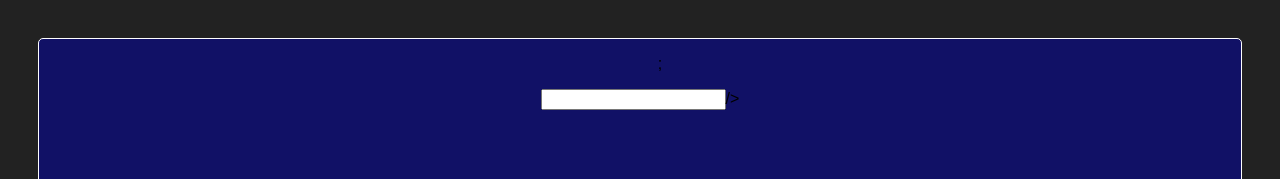
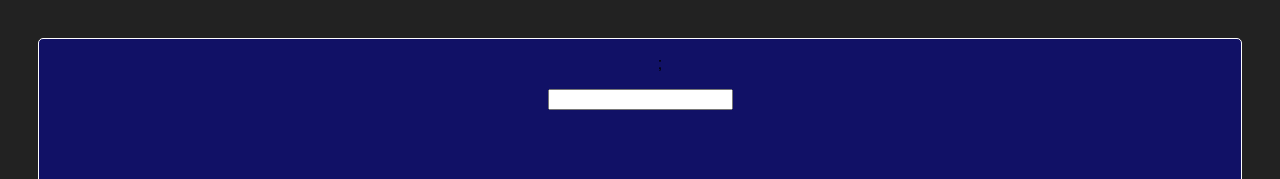
Before and after one commit to htbkoo/ChartTheStockMarket, a React (Create React App) app in the folder views/chart-the-stock-market-ui/: page / in a window 1280 px wide. Shown: the top 179 px of the page. Built offline with nearby package versions, Linux system fonts and the light colour scheme.

Commit message:
removed redundant html fragment from StockControls.jsx FreeCodeCamp - Dynamic Web Application Projects - Chart the Stock Market

```diff
--- a/views/chart-the-stock-market-ui/src/components/StockControls.jsx
+++ b/views/chart-the-stock-market-ui/src/components/StockControls.jsx
@@ -36,7 +36,6 @@ export class StockControls extends Component {
                        value={this.state.inputValue}
                        onChange={this.handleChange}
                        onKeyPress={this.handleKeyPress}/>
-                />
             </div>
         );
     }
```
